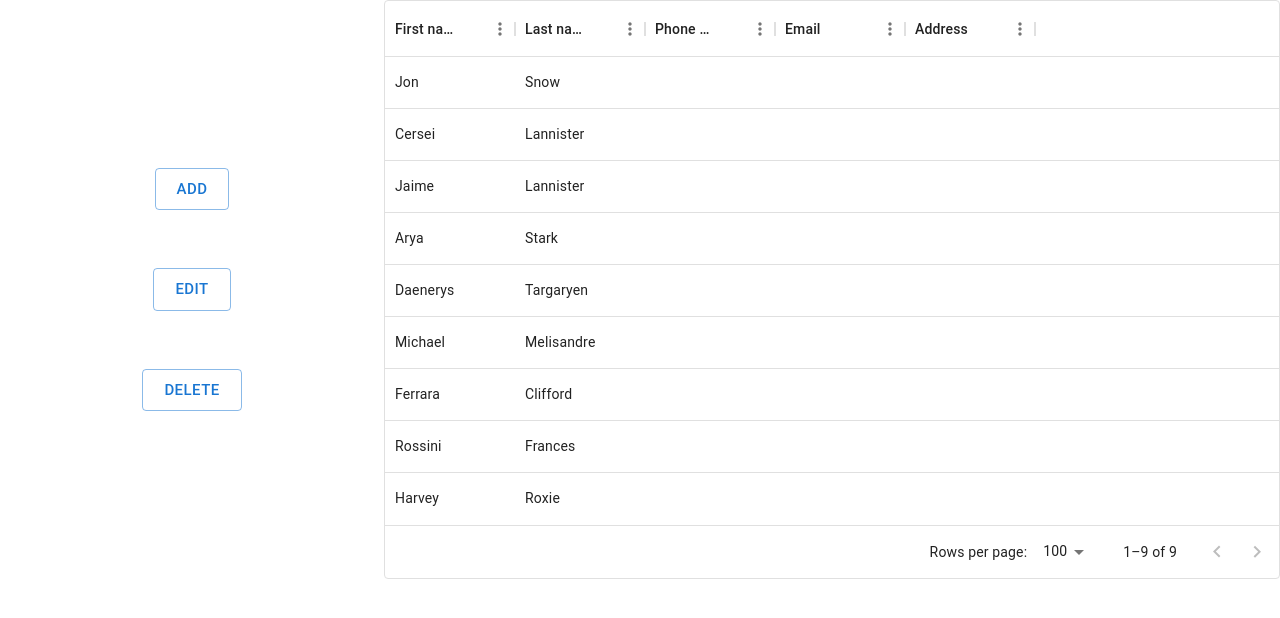
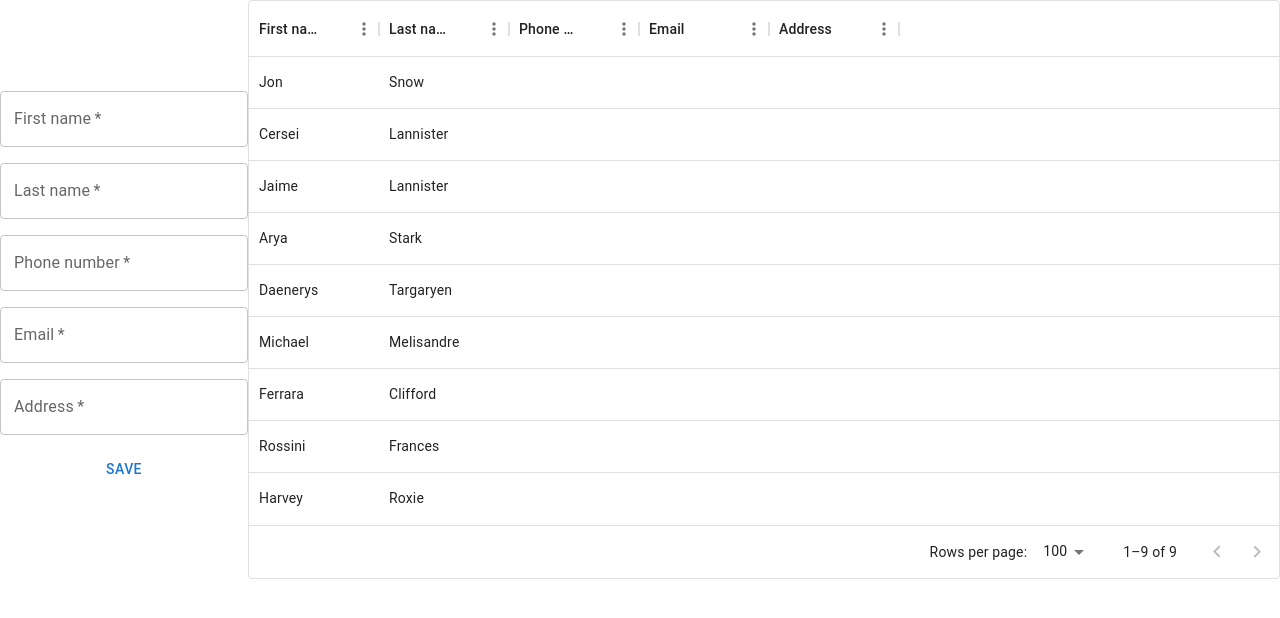
Before and after one commit to ali-tab/capco, a React (Create React App) app: page / in a window 1280 px wide. Both pictures are taken after a click on the button "ADD". Shown: the top 618 px of the page. Built offline with nearby package versions, Linux system fonts and the light colour scheme.

Commit message:
Added form and other components

```diff
--- a/package.json
+++ b/package.json
@@ -10,8 +10,11 @@
     "@testing-library/jest-dom": "^5.16.5",
     "@testing-library/react": "^13.4.0",
     "@testing-library/user-event": "^13.5.0",
+    "mui-phone-number": "^3.0.2",
+    "mui-tel-input": "^3.1.1",
     "react": "^18.2.0",
     "react-dom": "^18.2.0",
+    "react-phone-input-2": "^2.15.1",
     "react-scripts": "^2.1.3",
     "web-vitals": "^2.1.4"
   },
--- a/src/App.js
+++ b/src/App.js
@@ -1,5 +1,7 @@
 import React, { useState } from "react";
 import ContactList from "./components/ContactList";
+import Form from "./components/Form";
+
 import "./App.css";
 
 //material UI imports
@@ -20,10 +22,31 @@ const DUMMY_DATA = [
 function App() {
   const [contacts] = React.useState(DUMMY_DATA);
 
+  const [selected, setSelected] = React.useState(null);
+
+  const [mode, setMode] = React.useState("n");
+
+  const handleRowClick = (params) => {
+    setSelected(params);
+  };
+
+  const handleAdd = (params) => {
+    setMode("a");
+  };
+
+  const handleEdit = (params) => {
+    setMode("e");
+  };
+
+  const handleDelete = (params) => {
+    setMode("d");
+  };
+
   return (
     <div className="App">
       <Box display="flex">
-        <Box
+
+        {mode == "n" && <Box
           display="flex"
           flexDirection="column"
           justifyContent="center"
@@ -31,19 +54,24 @@ function App() {
           gap="10%"
           width="30%"
         >
-          <Button variant="outlined" size="large">
+          <Button variant="outlined" size="large" onClick={handleAdd}>
             Add
           </Button>
-          <Button variant="outlined" size="large">
+          <Button variant="outlined" size="large" onClick={handleEdit}>
             Edit
           </Button>
-          <Button variant="outlined" size="large">
+          <Button variant="outlined" size="large" onClick={handleDelete}>
             Delete
           </Button>
-        </Box>
+        </Box>}
 
-        <ContactList rows={contacts}></ContactList>
+
+      {mode != "n" && <Form/>}
+
+        <ContactList rows={contacts} onRowClick={handleRowClick}></ContactList>
       </Box>
+
+
     </div>
   );
 }
--- a/src/components/Form.jsx
+++ b/src/components/Form.jsx
@@ -0,0 +1,52 @@
+import * as React from "react";
+import { DataGrid } from "@mui/x-data-grid";
+import { Box, Button, Typography, TextField } from "@mui/material";
+import PhoneInput from 'react-phone-input-2';
+
+const Form = (props) => {
+  return (
+    <Box
+    display="flex"
+    justifyContent="center"
+    alignItems="center"
+    flexDirection="column"
+    gap="2vh"
+    >
+      <TextField
+        required
+        id="firstname"
+        label="First name"
+      />
+        <TextField
+        required
+        id="lastname"
+        label="Last name"
+
+      />
+        <TextField
+        required
+        id="phone"
+        label="Phone number"
+
+      />
+              <TextField
+        required
+        id="email"
+        label="Email"
+
+      />
+              <TextField
+        required
+        id="address"
+        label="Address"
+
+      />
+
+      <Button>
+        Save
+      </Button>
+    </Box>
+  );
+};
+
+export default Form;
```
Also changed, not shown: src/components/AddContact.jsx (added), src/components/ContactList.jsx (line endings or trailing spaces), src/components/DeleteContact.jsx (added), src/components/EditContact.jsx (added), 1 other file (tests, documents, lock files or other folders).
